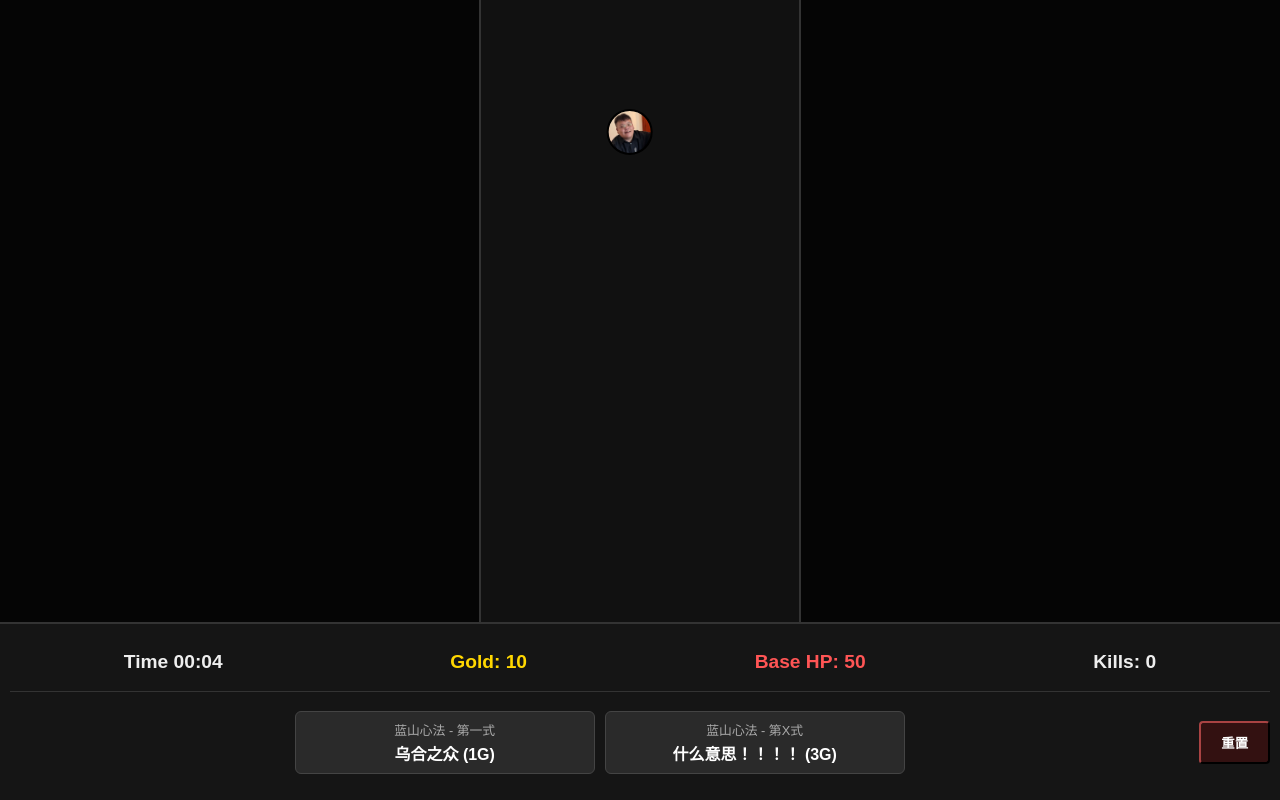
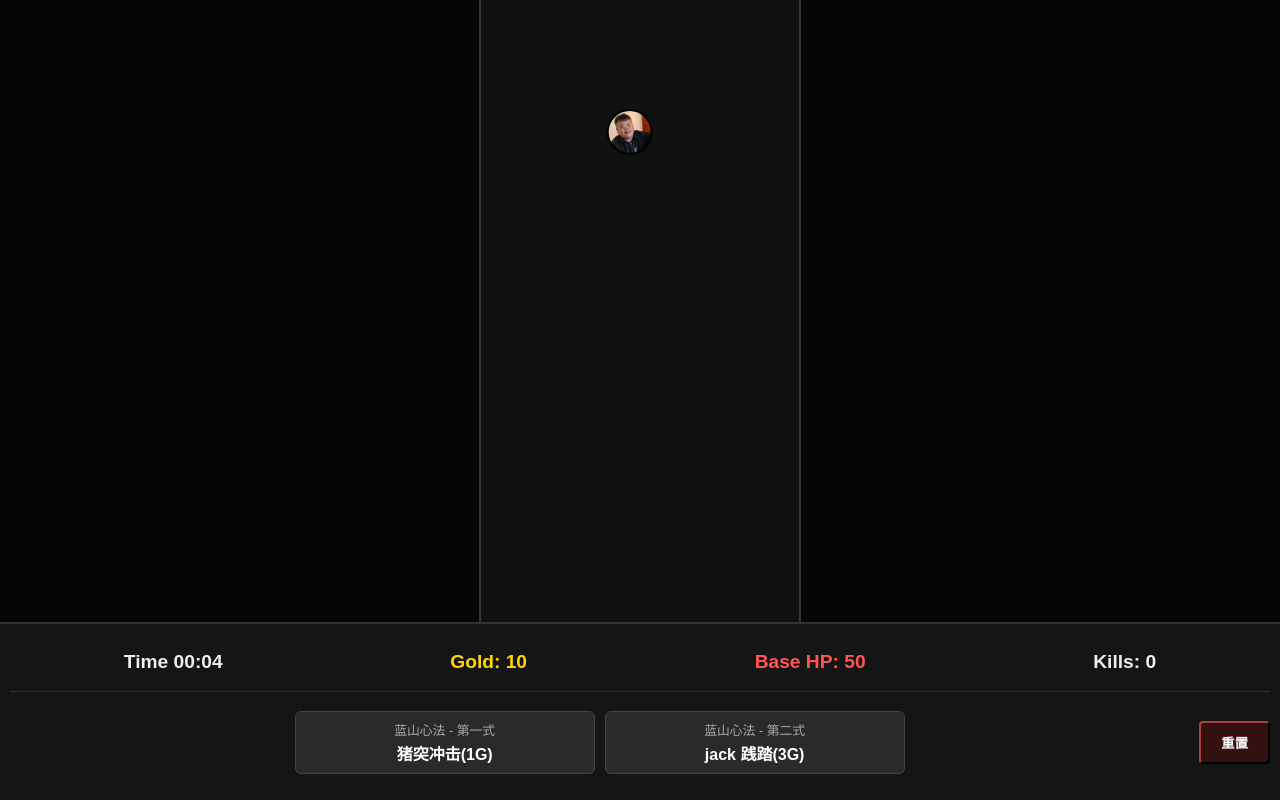
Before and after one commit to THSZSHLAS/battle, a plain HTML site: page index.html in a window 1280 px wide. Drawn offline with Linux system fonts and the light colour scheme.

Commit message:
Update index.html

```diff
--- a/index.html
+++ b/index.html
@@ -37,14 +37,14 @@
                 <button id="btnSpawnGreen" class="btn-spawn green">
                     <div class="text-group">
                         <span class="skill-name">蓝山心法 - 第一式</span>
-                        <span class="skill-desc">乌合之众 (1G)</span>
+                        <span class="skill-desc">猪突冲击(1G)</span>
                     </div>
                 </button>
 
                 <button id="btnSpawnBlue" class="btn-spawn blue">
                     <div class="text-group">
-                        <span class="skill-name">蓝山心法 - 第X式</span>
-                        <span class="skill-desc">什么意思！！！！ (3G)</span>
+                        <span class="skill-name">蓝山心法 - 第二式</span>
+                        <span class="skill-desc"> jack 践踏(3G)</span>
                     </div>
                 </button>
             </div>
```
